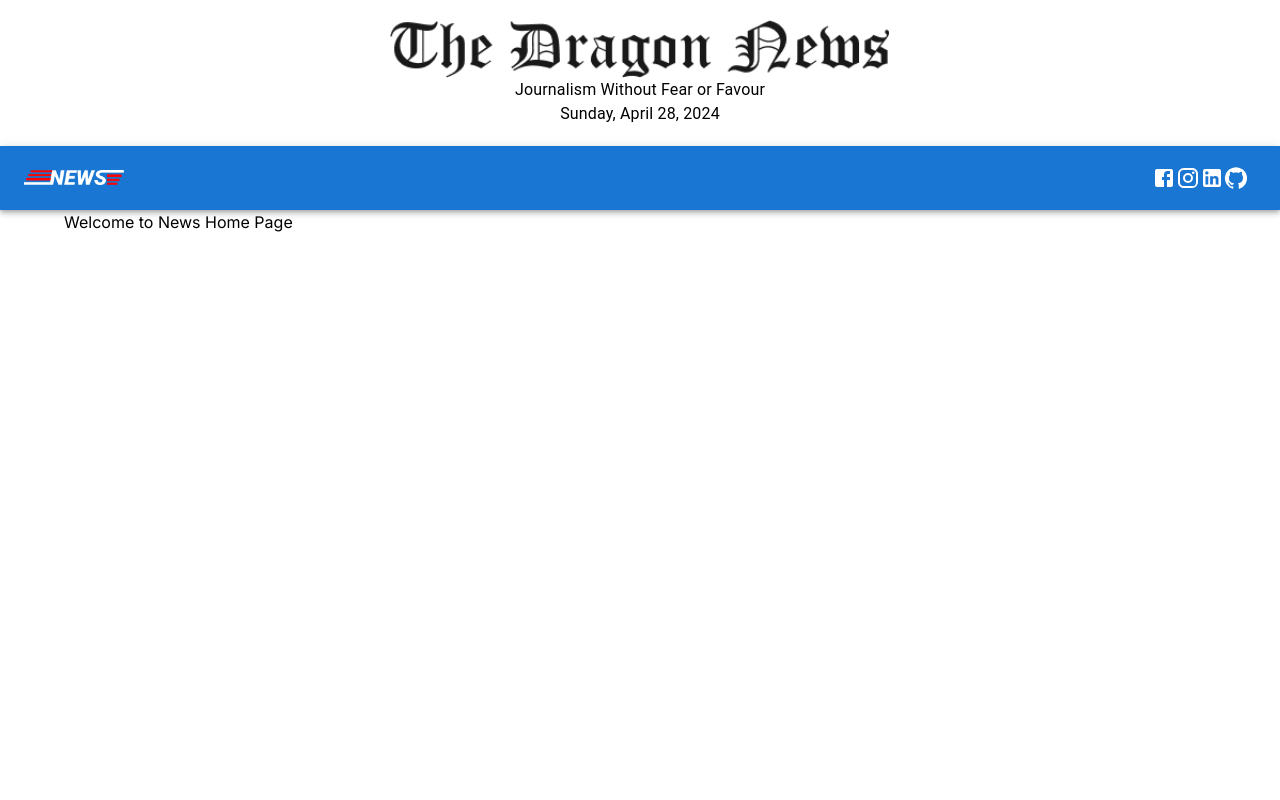
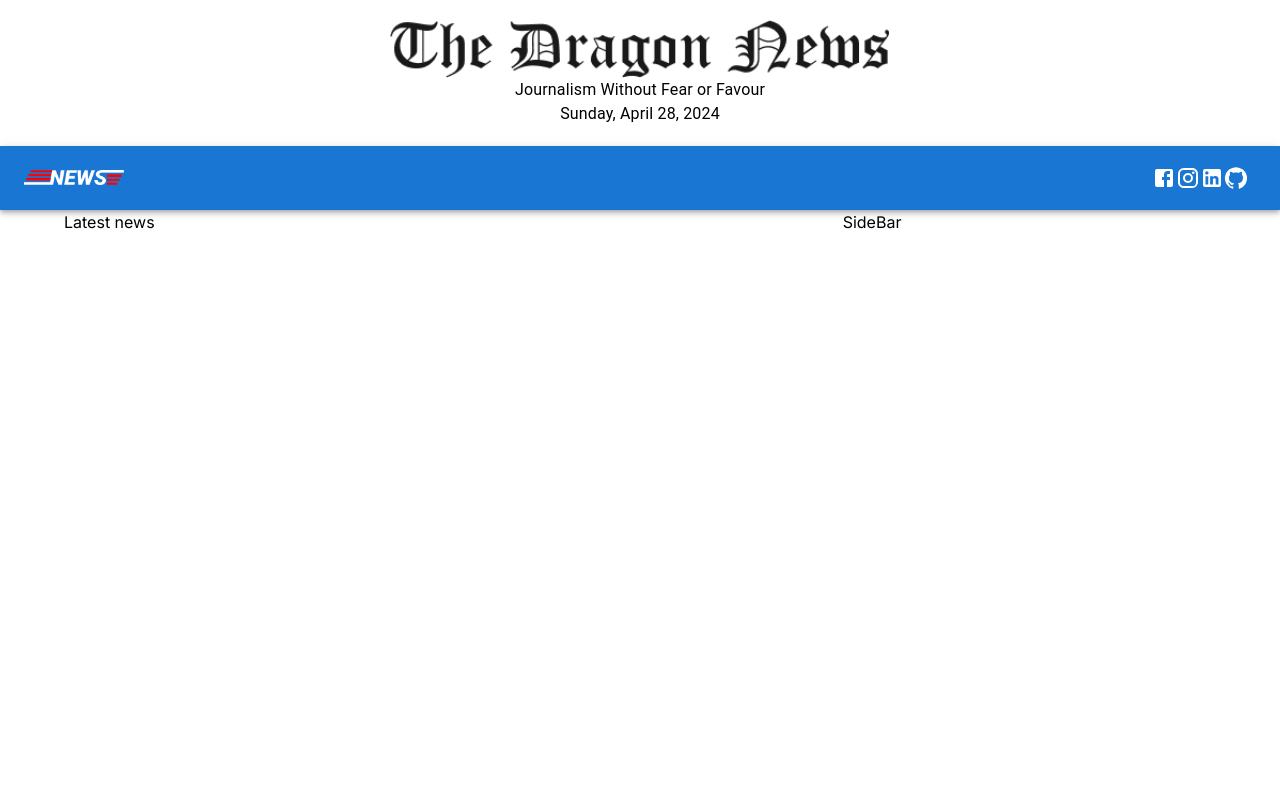
Before and after one commit to Farok-Hossain/news-portal-nextjs, a Next.js app: page / in a window 1280 px wide. Shown: the top 800 px of the page. Built offline with nearby package versions, Linux system fonts and the light colour scheme.

Commit message:
page update

```diff
--- a/src/app/page.js
+++ b/src/app/page.js
@@ -1,8 +1,17 @@
+import { Grid } from "@mui/material";
+
 const HomePage = () => {
   return (
-    <div>
-      <h1>Welcome to News Home Page</h1>
-    </div>
+    <>
+      <Grid container spacing={2}>
+        <Grid item xs={8}>
+          <h1>Latest news</h1>
+        </Grid>
+        <Grid item xs={4}>
+          <h1>SideBar</h1>
+        </Grid>
+      </Grid>
+    </>
   );
 };
 
```
